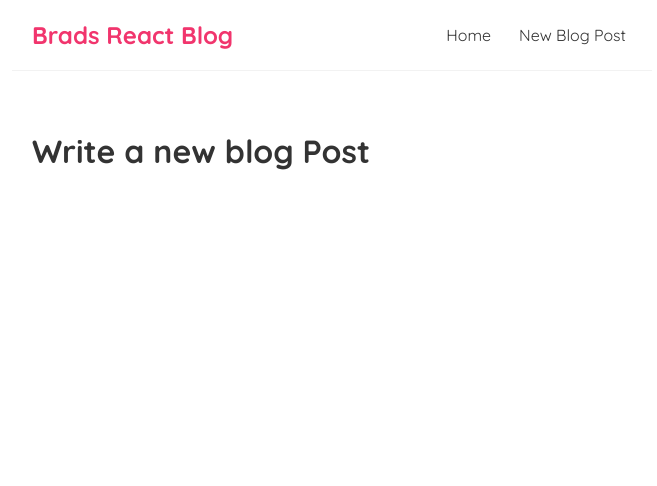
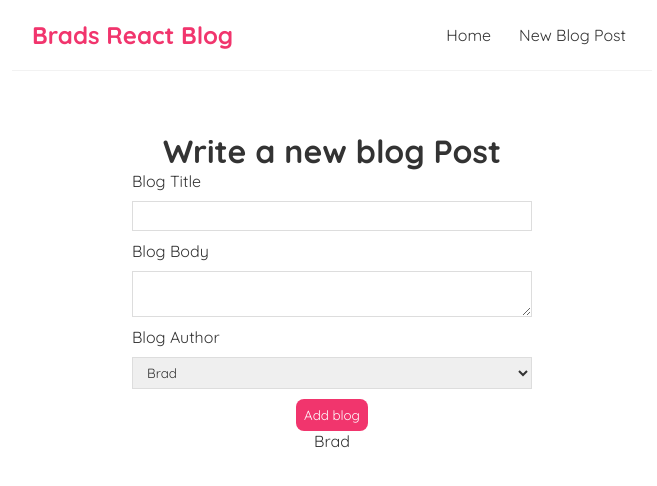
Before and after one commit to Bradzerafa/react-blog, a React (Create React App) app: page /create in a window 1280 px wide. Shown: the top 486 px of the page, without its empty margins (308-965 px from the left). Built offline with nearby package versions, Linux system fonts and the light colour scheme.

Commit message:
Create unique blog post routes + blog post create page

```diff
--- a/src/App.js
+++ b/src/App.js
@@ -2,6 +2,7 @@ import Navbar from './components/Navbar';
 import Home from './components/Home';
 import Create from './components/Create';
 import {BrowserRouter as Router, Route, Switch} from 'react-router-dom'
+import BlogDetails from './components/BlogDetails';
 
 function App() {
 
@@ -17,6 +18,9 @@ function App() {
             <Route path="/create">
               <Create />
             </Route>
+            <Route path="/blogs/:id">
+              <BlogDetails/>
+            </Route>
           </Switch>
         </div>
       </div>
--- /dev/null
+++ b/src/components/BlogDetails.js
@@ -0,0 +1,26 @@
+import {useParams} from 'react-router-dom'
+import useFetch from './useFetch'
+
+const BlogDetails = () => {
+    let post = useParams();
+
+    const {data:blog, isLoading, error} = useFetch(`http://localhost:8000/blogs/${post.id}`)
+
+    return (
+        <div className="blog-details">
+                {isLoading && <h3>Loading...</h3>}
+                {error && <h3>Sorry, there was an error fetching the data. Please refresh</h3>}
+                {blog &&  (
+                    <article>
+                        <h2>{blog.title}</h2>
+                        <p>{blog.author}</p>
+                        <div>{blog.body}</div>
+                        <button>Delete Post</button>
+                    </article>
+                 ) }
+        </div>
+    )
+}
+
+
+export default BlogDetails
--- a/src/components/BlogList.js
+++ b/src/components/BlogList.js
@@ -1,3 +1,6 @@
+import {Link} from 'react-router-dom'
+
+
 const BlogList = ({blogPosts, deleteBtn}) => {
 
 
@@ -5,7 +8,7 @@ const BlogList = ({blogPosts, deleteBtn}) => {
         <div className="blog-list">
              {blogPosts.map((post) => (
                 <div className="blog-preview" key={post.id} >
-                <h2>{post.title}</h2>
+                <Link to={`/blogs/${post.id}`}><h2>{post.title}</h2></Link>
                 <p>{post.body}</p>
                 <p>Written by: {post.author}</p>
                 <button onClick={() => (deleteBtn(post.id)) }>Delete Post</button>
--- a/src/components/Create.js
+++ b/src/components/Create.js
@@ -1,10 +1,37 @@
-
+import {useState} from 'react'
 
 
 const Create = () => {
+
+    const [title, setTitle] = useState('')
+    const [body, setBody] = useState('')
+    const [author, setAuthor] = useState('Brad')
+
+    const handleSubmit = (e) => {
+        e.preventDefault()
+        const blog = {title, body, author}
+        console.log(blog)
+    }
+
     return (
         <div className="create">
             <h1>Write a new blog Post</h1>
+            <form onSubmit={handleSubmit}>
+                <label>Blog Title</label>
+                <input type="text" value={title} onChange={(e) => setTitle(e.target.value)} required />
+                <label>Blog Body</label>
+                <textarea value={body} onChange={(e) => setBody(e.target.value)}required></textarea>
+                <label>Blog Author</label>
+                <select value={author} onChange={(e) => setAuthor(e.target.value)} required >
+                    <option value="Brad">Brad</option>
+                    <option value="BZ">BZ</option>
+                </select>
+                <button>Add blog</button>
+            </form>
+
+            <p>{title}</p>
+            <p>{body}</p>
+            <p>{author}</p>
         </div>
     )
 }
--- a/src/components/Home.js
+++ b/src/components/Home.js
@@ -1,6 +1,6 @@
 import BlogList from './BlogList'
 import useFetch from './useFetch';
-import UseFetch from './useFetch';
+
 
 const Home = () => {
 
--- a/src/index.css
+++ b/src/index.css
@@ -34,9 +34,7 @@
   padding: 20px;
 }
 
-
-/* Blog preview / list */
-
+/* blog previews / list */
 .blog-preview {
   padding: 10px 16px;
   margin: 20px 0;
@@ -50,3 +48,56 @@
   color: #f1356d;
   margin-bottom: 8px;
 }
+.blog-preview a{
+  text-decoration: none;
+}
+
+/* blog details page */
+.blog-details h2 {
+  font-size: 20px;
+  color: #f1356d;
+  margin-bottom: 10px;
+}
+.blog-details div {
+  margin: 20px 0;
+}
+.blog-details button {
+  background: #f1356d;
+  color: #fff;
+  border: 0;
+  padding: 8px;
+  border-radius: 8px;
+  cursor: pointer;
+}
+
+/* create new blog form */
+.create {
+  max-width: 400px;
+  margin: 0 auto;
+  text-align: center;
+}
+.create label {
+  text-align: left;
+  display: block;
+}
+.create h2 {
+  font-size: 20px;
+  color: #f1356d;
+  margin-bottom: 30px;
+}
+.create input, .create textarea, .create select {
+  width: 100%;
+  padding: 6px 10px;
+  margin: 10px 0;
+  border: 1px solid #ddd;
+  box-sizing: border-box;
+  display: block;
+}
+.create button {
+  background: #f1356d;
+  color: #fff;
+  border: 0;
+  padding: 8px;
+  border-radius: 8px;
+  cursor: pointer;
+}
```
